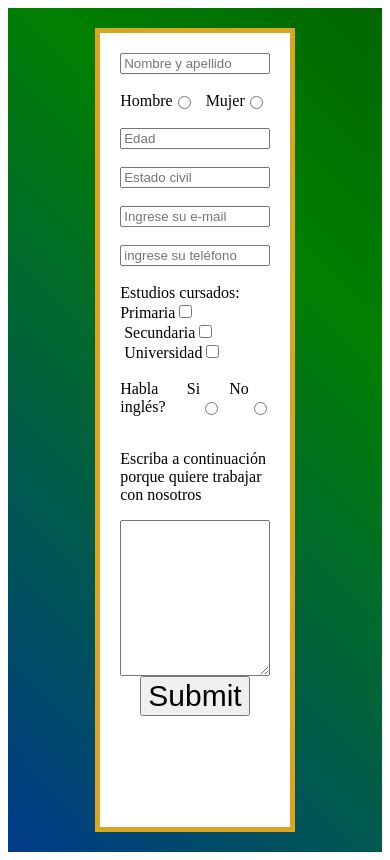
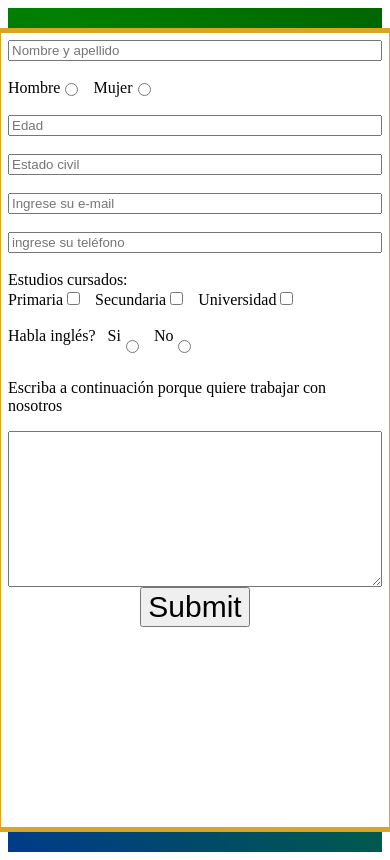
Before and after one commit to podolsky14/formclass, a React (Create React App) app: page / in a window 390 px wide. Built offline with nearby package versions, Linux system fonts and the light colour scheme.

Commit message:
Update App.css

```diff
--- a/src/App.css
+++ b/src/App.css
@@ -54,3 +54,11 @@ color: black
 .label2{
     color: black
 }
+
+@media screen and (max-width: 745px){
+.formulario{
+  width: 100%;
+padding:7px;
+}
+
+}
```
